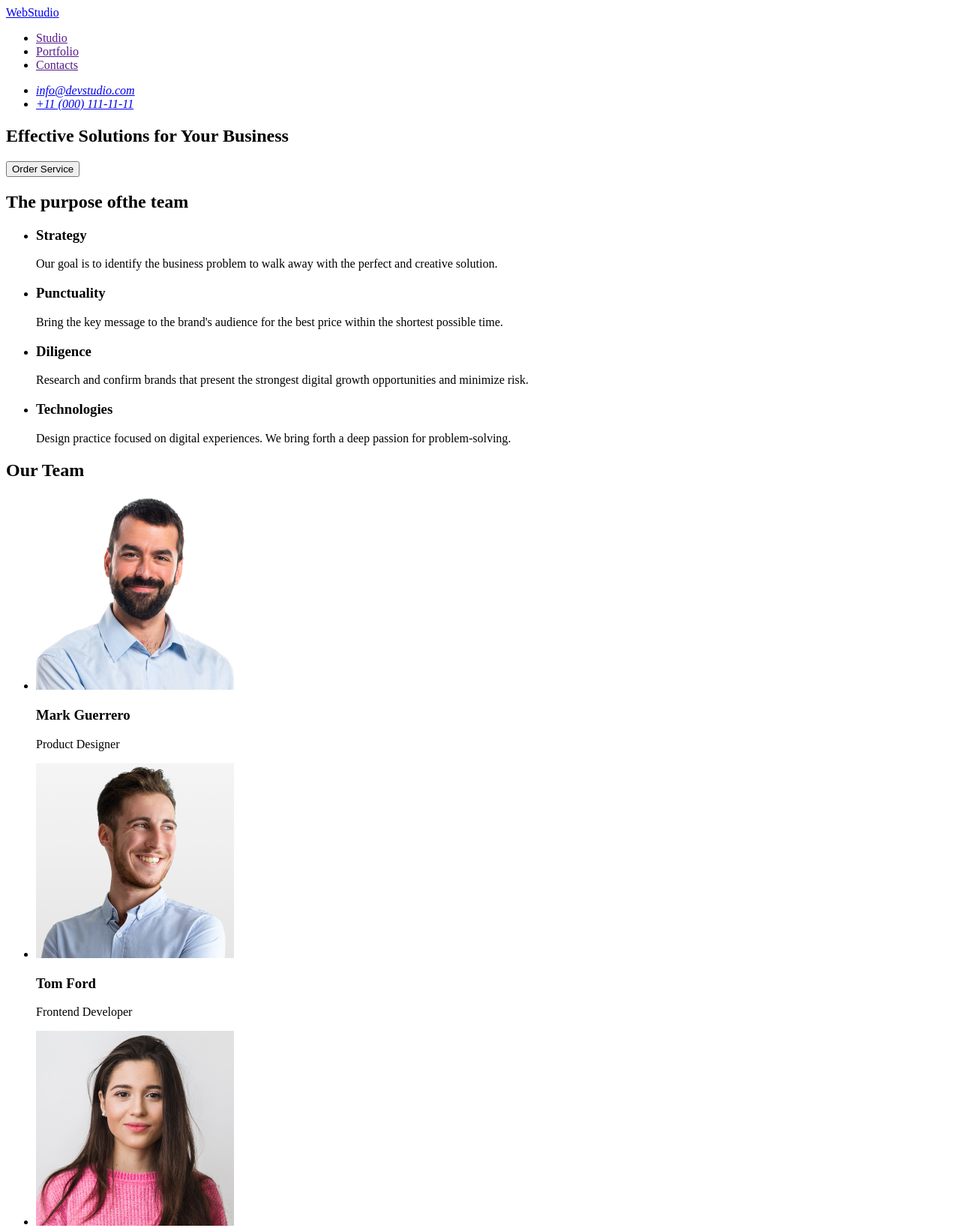
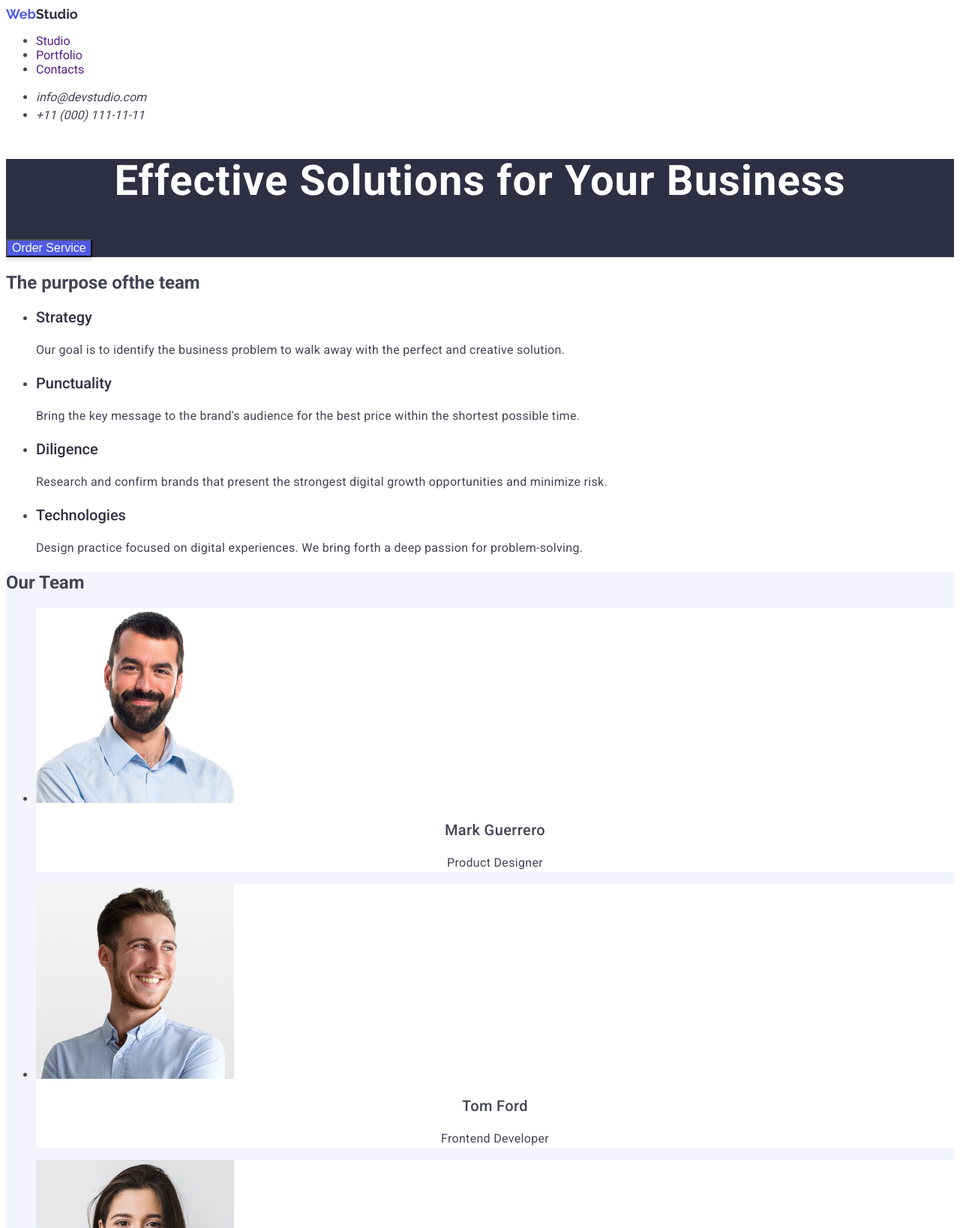
Before and after one commit to AntonSkoro10/goit-markup-hw-02, a plain HTML site: page index.html in a window 1280 px wide. Shown: the top 1638 px of the page at 75% size. Drawn offline with Linux system fonts and the light colour scheme.

Commit message:
homework

```diff
--- /dev/null
+++ b/css/style.css
@@ -0,0 +1,181 @@
+body {
+    font-family: 'Roboto', sans-serif;
+    background-color: #FFFFFF;
+    color: #434455;
+}
+
+.link {
+    text-decoration: none;
+}
+
+.nav-link {
+        font-family: 'Roboto', sans-serif;
+        font-size: 16px;
+        font-weight: 500;
+        line-height: 24px;
+        letter-spacing: 0.02em;
+        text-align: left;
+        color: #2E2F42;
+}
+
+a {
+    text-decoration: none;
+}
+
+.logotype {
+    font-family: 'Raleway', sans-serif;
+    font-weight: 700;
+    font-size: 18px;
+    line-height: 21px;
+    letter-spacing: 3%;
+    color: #4D5AE5;
+
+}
+
+.logo {
+    font-family: 'Raleway', sans-serif;
+    font-weight: 700;
+    font-size: 18px;
+    line-height: 21px;
+    letter-spacing: 3%;
+    color: #2e2f42;
+}
+
+
+
+.contact-item {
+    font-family: 'Roboto', sans-serif;
+    font-weight: 400;
+    font-size: 16px;
+    line-height: 24px;
+    letter-spacing: 2%;
+    color: #434455;
+}
+
+.hero-section {
+    background-color: #2e2f42;
+}
+
+.title-head {
+    color: #FFF;
+    text-align: center;
+    font-family: 'Roboto', sans-serif;
+    font-size: 56px;
+    font-style: normal;
+    font-weight: 700;
+    line-height: 1.07;
+    letter-spacing: 1.12px;
+}
+
+.button-order {
+    background-color: #4D5AE5;
+    box-shadow: 0px 4px 4px 0px rgba(0, 0, 0, 0.15);
+    font-family:'Roboto'sans-serif ;
+    font-weight: 500;
+    font-size: 16px;
+    line-height: ;
+    letter-spacing: ;
+    color: #FFF;
+    cursor: pointer;
+}
+
+.purpose {
+
+}
+
+.header-purpose {
+font-family: 'Roboto';
+font-weight: 500;
+font-size: 20px;
+line-height: 24px;
+color: #2E2F42;
+}
+
+.paragraph-purpose {
+  font-family: Roboto;
+  font-size: 16px;
+  font-weight: 400;
+  line-height: 24px;
+  letter-spacing: 0.02em;
+  text-align: left;
+}
+
+.our-team-section {
+    background-color: #F4F4FD;
+
+}
+
+.team-item {
+    background-color: #FFFFFF;
+}
+
+.personality-header {
+    font-family: 'Roboto', sans-serif;
+    font-size: 20px;
+    font-weight: 500;
+    line-height: 24px;
+    letter-spacing: 0.02em;
+    text-align: center;
+}
+
+.role {
+    font-family: 'Roboto', sans-serif;
+    font-size: 16px;
+    font-weight: 400;
+    line-height: 24px;
+    letter-spacing: 0.02em;
+    text-align: center;
+}
+
+.section-portfolio {
+
+}
+
+.our-portfolio {
+    font-family: 'Roboto', sans-serif;
+    font-size: 36px;
+    font-weight: 700;
+    line-height: 40px;
+    letter-spacing: 0.02em;
+    text-align: center;
+}
+
+.portfolio-item {
+
+}
+
+.footer-section  {
+    background-color: #2e2f42;
+}
+
+.logotype-footer {
+    font-family: 'Raleway', sans-serif;
+    font-size: 18px;
+    font-weight: 700;
+    line-height: 21px;
+    letter-spacing: 0.03em;
+    text-align: left;
+    color: #4D5AE5;
+}
+
+.logo-footer {
+    font-family: 'Raleway', sans-serif;
+    font-size: 18px;
+    font-weight: 700;
+    line-height: 21px;
+    letter-spacing: 0.03em;
+    text-align: left;
+    color: #F4F4FD
+
+}
+
+.footer-paragraph {
+    font-family: 'Roboto', sans-serif;
+    font-size: 16px;
+    font-weight: 400;
+    line-height: 24px;
+    letter-spacing: 0.02em;
+    text-align: left;
+    color: #F4F4FD;
+
+}
--- a/index.html
+++ b/index.html
@@ -4,95 +4,137 @@
     <meta charset="UTF-8">
     <meta name="viewport" content="width=device-width, initial-scale=1.0">
     <title>Homework_1</title>
+    <link rel="preconnect" href="https://fonts.googleapis.com">
+    <link rel="preconnect" href="https://fonts.gstatic.com" crossorigin>
+    <link
+      href="https://fonts.googleapis.com/css2?family=Open+Sans&family=Raleway:wght@700&family=Roboto:wght@400;500;700&display=swap"
+      rel="stylesheet">
+      <link rel="stylesheet" href="./css/style.css">
   </head>
 <body>
     <header>
       <!-- header -->
      <nav>
-       <a href="./index.html">WebStudio</a>
+       <a href="./index.html" class="logotype">Web<span class="logo">Studio</span></a>
        <ul>
-         <li>
+         <li class="link-nav link">
            <a href="">Studio</a>
            </li>
-         <li>
+         <li class="link-nav link">
            <a href="">Portfolio</a>
            </li>
-          <li>
+          <li class="link-nav link">
             <a href="">Contacts</a>
            </li>
         </ul>
       </nav>
       <address>
-      <ul>
+       <ul>
         <li>
-           <a href="mailto:info@devstudio.com">info@devstudio.com</a>
+           <a href="mailto:info@devstudio.com"><span class="contact-item">info@devstudio.com</span></a>
         </li>
           <li>
-            <a href="tel:+110001111111">+11 (000) 111-11-11</a>
+            <a href="tel:+110001111111"> <span class="contact-item">+11 (000) 111-11-11</span></a>
           </li>
-      </ul>
-       </address>
+       </ul>
+     </address>
     </header>
       <main>
        <!-- section hero -->
-       <section>
-         <h1>Effective Solutions
+       <section class="hero-section">
+         <h1 class="title-head">Effective Solutions
          for Your Business</h1>
-         <button type="button">Order Service</button>
+         <button class="button-order" type="button">Order Service</button>
        </section>
        <!-- section 1 -->
-       <section>
+       <section class="purpose">
          <h2>The purpose ofthe team</h2>
          <ul>
        <li>
-        <h3>Strategy</h3>
-        <p>Our goal is to identify the business
+        <h3 class="header-purpose">Strategy</h3>
+        <p class="paragraph-purpose">Our goal is to identify the business
           problem to walk away with the perfect and creative solution.</p>
           </li>
             <li>
-           <h3>Punctuality</h3>
-        <p>Bring the key message to the brand's audience for the best price within the shortest possible time.</p>
+           <h3 class="header-purpose">Punctuality</h3>
+        <p class="paragraph-purpose">Bring the key message to the brand's audience for the best price within the shortest possible time.</p>
        </li>
        <li>
-        <h3>Diligence</h3>
-        <p>Research and confirm brands that present the strongest digital growth opportunities and minimize risk.</p>
+        <h3 class="header-purpose">Diligence</h3>
+        <p class="paragraph-purpose">Research and confirm brands that present the strongest digital growth opportunities and minimize risk.</p>
        </li>
        <li>
-        <h3>Technologies</h3>
-        <p>Design practice focused on digital experiences. We bring forth a deep passion for problem-solving.</p>
+        <h3 class="header-purpose">Technologies</h3>
+        <p class="paragraph-purpose">Design practice focused on digital experiences. We bring forth a deep passion for problem-solving.</p>
        </li>
        </ul>
        </section>
        <!-- section our team -->
-       <section>
-         <h2>Our Team</h2>
+       <section class="our-team-section">
+         <h2 class="our-team-header">Our Team</h2>
          <ul>
-       <li>
-        <img src="./images/our-team/mark-guerrero.jpg" alt="mark guerrero" width="264">
-        <h3>Mark Guerrero</h3>
-        <p>Product Designer</p>
+       <li class="team-item">
+        <img src="./images/our-team/mark-guerrero.jpg" alt="mark guerrero" width="264" class="team-item">
+        <h3 class="personality-header">Mark Guerrero</h3>
+        <p class="role">Product Designer</p>
        </li>
-       <li>
+       <li class="team-item">
         <img src="./images/our-team/tom-ford.jpg" alt="tom ford" width="264">
-        <h3>Tom Ford</h3>
-        <p>Frontend Developer</p>
+        <h3 class="personality-header">Tom Ford</h3>
+        <p class="role">Frontend Developer</p>
        </li>
-       <li>
+       <li class="team-item">
         <img src="./images/our-team/camila-garcia.jpg" alt="camila garcia" width="264">
-        <h3>Camila Garcia</h3>
-        <p>Marketing</p>
+        <h3 class="personality-header">Camila Garcia</h3>
+        <p class="role">Marketing</p>
        </li>
-       <li>
+       <li class="team-item">
         <img src="./images/our-team/daniel-wilson.jpg" alt="daniel wilson" width="264">
-        <h3>Daniel Wilson</h3>
-        <p>UI Designer</p>
+        <h3 class="personality-header">Daniel Wilson</h3>
+        <p class="role">UI Designer</p>
        </li>
        </ul>
        </section>
+       <!-- section portfolio -->
+       <section class="section-portfolio">
+        <h2 class="our-portfolio">Our Portfolio</h2>
+        <ul>
+          <li class="portfolio-item">
+            <img src="./images/our-potrfolio/banking-app.jpg" alt="banking app">
+            <h3 class="header-portfolio">Banking App</h3>
+            <p class="paragraph-portfolio">App</p>
+          </li>
+          <li class="portfolio-item">
+            <img src="./images/our-potrfolio/cashless-payment.jpg" alt="cashless payment">
+            <h3 class="header-portfolio">Cashless Payment</h3>
+            <p class="paragraph-portfolio">Marketing</p>
+          </li>
+          <li class="portfolio-item">
+            <img src="./images/our-potrfolio/meditation-app.jpg" alt="meditation app">
+            <h3 class="header-portfolio">Meditation App</h3>
+            <p class="paragraph-portfolio">App</p>
+          </li>
+          <li class="portfolio-item">
+            <img src="./images/our-potrfolio/taxi-service.jpg" alt="taxi service">
+            <h3 class="header-portfolio">Taxi Service</h3>
+            <p class="paragraph-portfolio">Marketing</p>
+          </li>
+          <li class="portfolio-item">
+            <img src="./images/our-potrfolio/screen-illustations.jpg" alt="screen illustations">
+            <h3 class="header-portfolio">Screen Illustrations</h3>
+            <p class="paragraph-portfolio">Design</p>
+          </li>
+          <li class="portfolio-item">
+            <img src="./images/our-potrfolio/online-courses.jpg" alt="online courses">
+            <h3 class="header-portfolio">Online Courses</h3>
+            <p class="paragraph-portfolio">Marketing</p>
+          </li>
+        </ul>
+       </section>
      </main>
-     <footer>
-      <a href="./index.html">WebStudio</a>
-      <p>Increase the flow of customers and sales for your business with digital marketing & growth solutions.</p>
+     <footer class="footer-section">
+      <a href="./index.html" class="logotype-footer">Web<span class="logo-footer">Studio</span></a>
+      <p class="footer-paragraph">Increase the flow of customers and sales for your business with digital marketing & growth solutions.</p>
  </footer>
   </body>
 </html>
```
Also changed, not shown: images/our-potrfolio/banking-app.jpg (added), images/our-potrfolio/cashless-payment.jpg (added), images/our-potrfolio/meditation-app.jpg (added), images/our-potrfolio/online-courses.jpg (added), images/our-potrfolio/screen-illustations.jpg (added), images/our-potrfolio/taxi-service.jpg (added).
